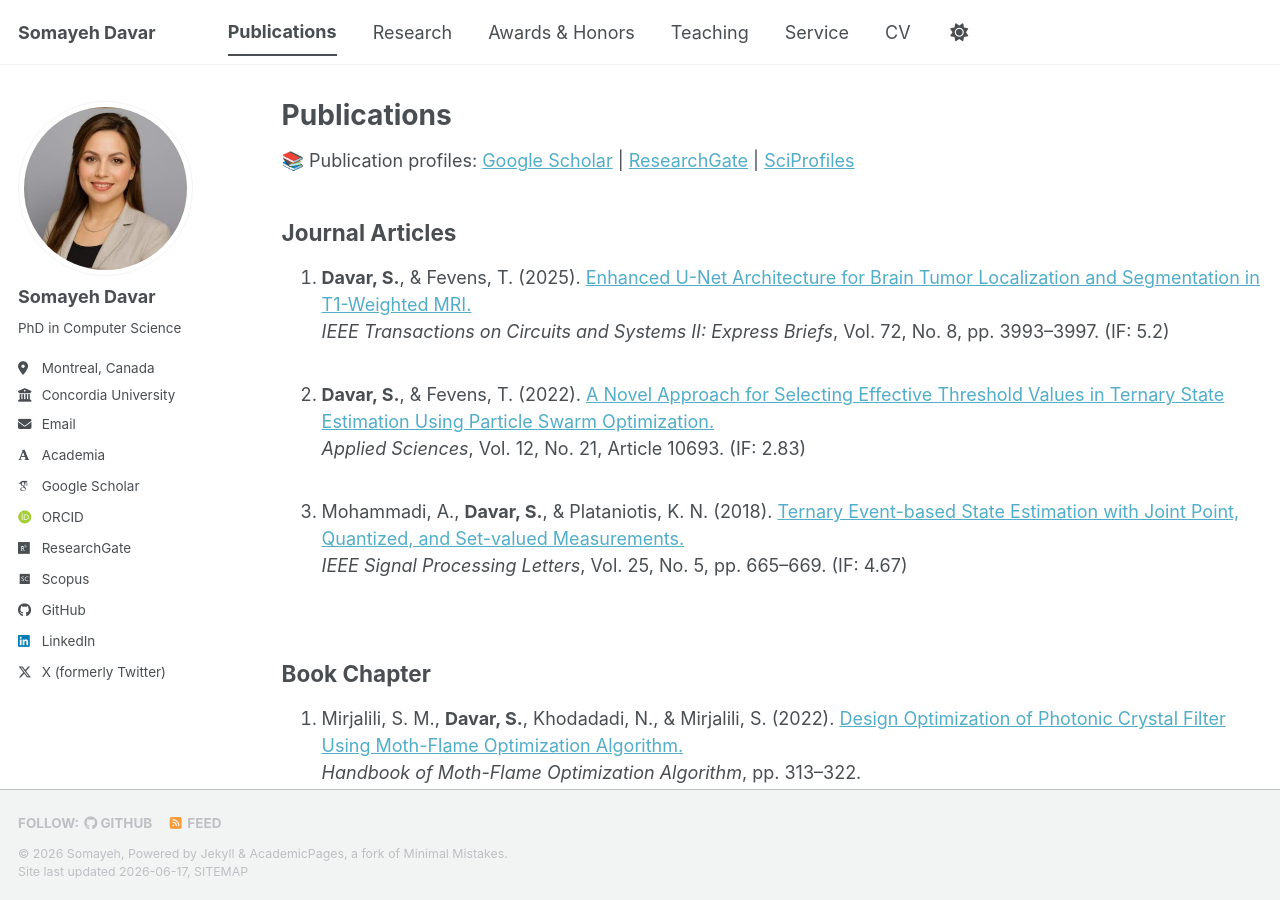
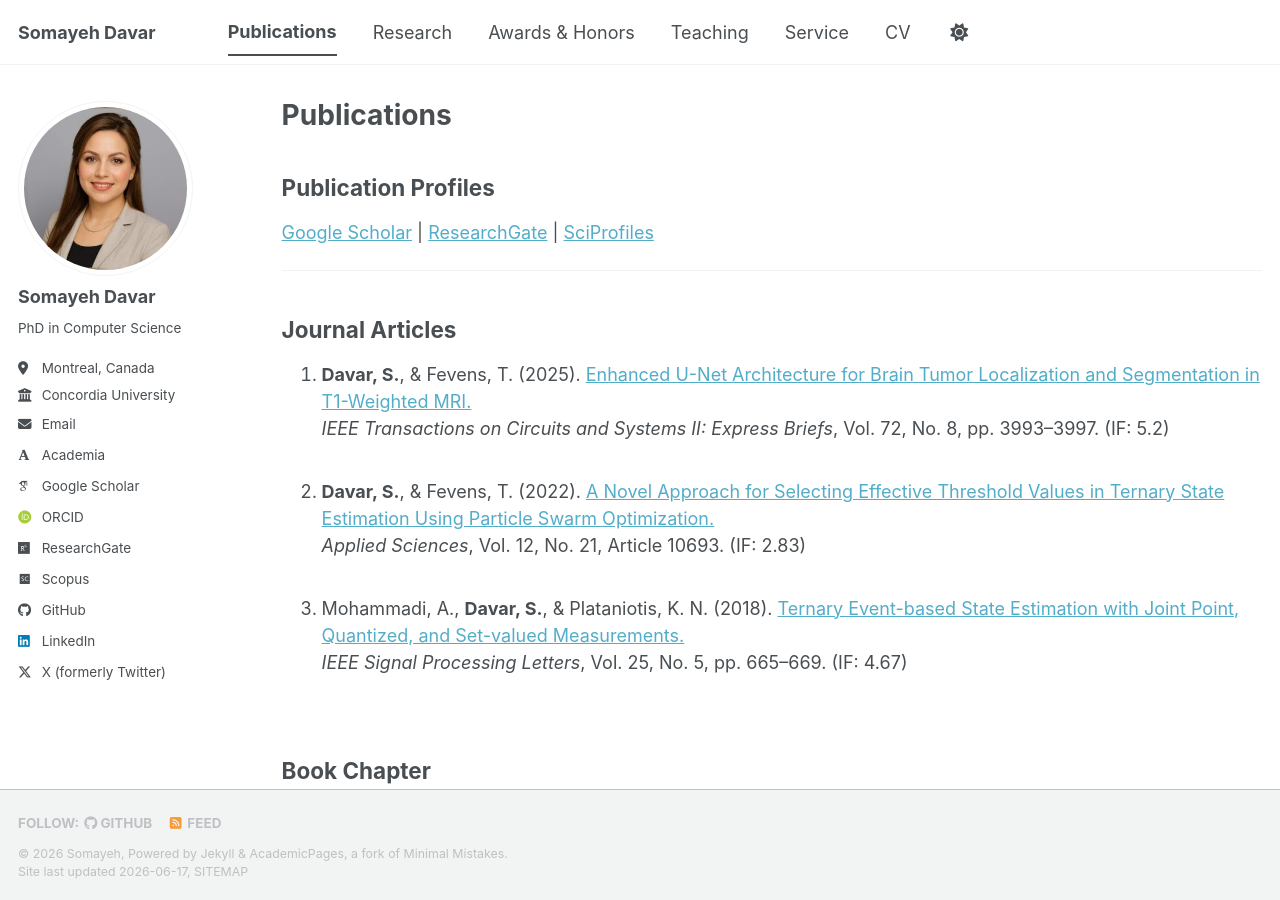
Before and after one commit to sdavar/sdavar.github.io, a Jekyll site: the page built from _pages/publications.html, in a window 1280 px wide and 900 px high. Built offline with Jekyll 4.4.1, drawn with Linux system fonts in a browser that asks for light colours; some web fonts are replaced; a script bundle is joined from its source files by our own code; library files that are not in the unit come from our copies.

Commit message:
Update publications.html

```diff
--- a/_pages/publications.html
+++ b/_pages/publications.html
@@ -5,12 +5,17 @@ permalink: /publications/
 author_profile: true
 ---
 
+<h2>Publication Profiles</h2>
+
 <p>
-📚 Publication profiles:
 <a href="https://scholar.google.com/citations?user=XKDspPcAAAAJ&hl=en" target="_blank">Google Scholar</a> |
 <a href="https://www.researchgate.net/profile/Somayeh-Davar" target="_blank">ResearchGate</a> |
 <a href="https://sciprofiles.com/profile/SomayehDavar" target="_blank">SciProfiles</a>
 </p>
+
+<hr>
+
+
 
 <h2>Journal Articles</h2>
 <ol>
```
